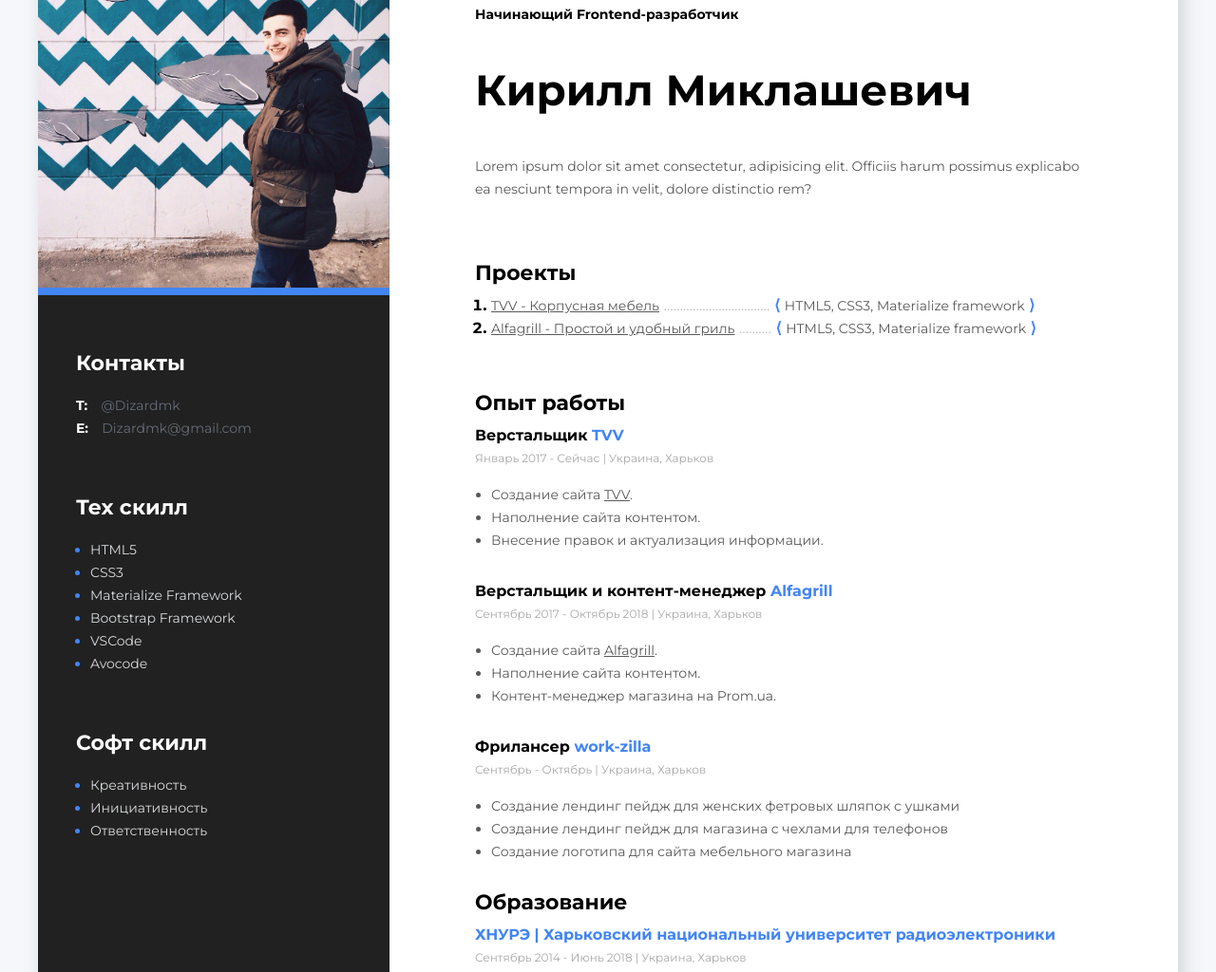
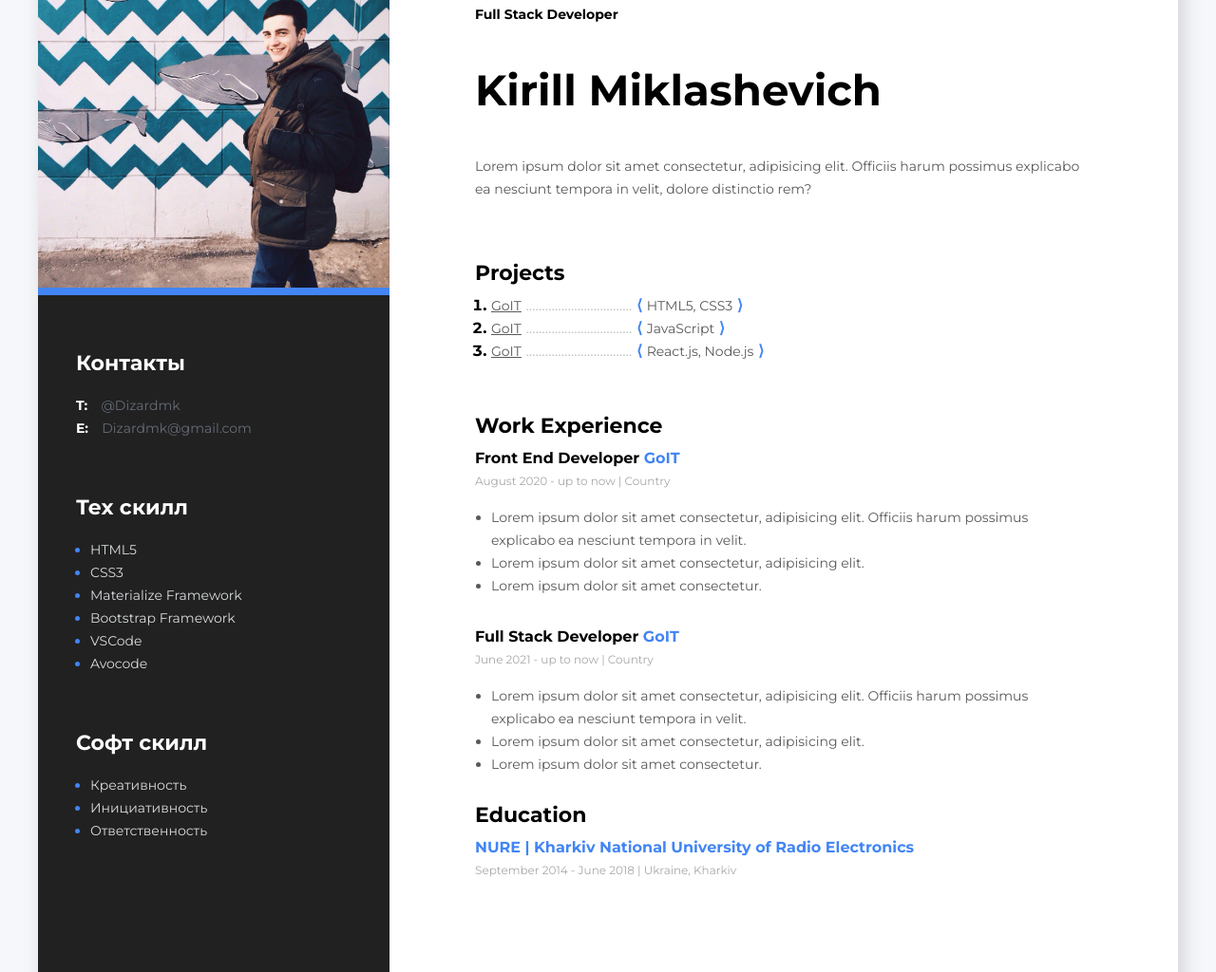
Before and after one commit to Dizardmk/goit-free-marathon-resume-frontend, a plain HTML site: page index.html in a window 1280 px wide. Shown: the part 147-1171 px from the top of the page at 95% size. Drawn offline with Linux system fonts and the light colour scheme.

Commit message:
Update index.html

```diff
--- a/index.html
+++ b/index.html
@@ -3,7 +3,7 @@
   <head>
     <meta charset="UTF-8" />
     <meta name="viewport" content="width=device-width, initial-scale=1.0" />
-    <title>Резюме Frontend @Dizardmk</title>
+    <title>Kirill Miklashevich - Full Stack Developer</title>
     <link rel="stylesheet" href="./css/style.css" />
     <link
       href="https://fonts.googleapis.com/css?family=Montserrat:400,700&display=swap&subset=cyrillic"
@@ -79,8 +79,8 @@
       <div class="blockme">
         <!-- Главная информация обо мне-->
         <div class="main-info">
-          <h2 class="frontend">Начинающий Frontend-разработчик</h2>
-          <h1 class="name">Кирилл Миклашевич</h1>
+          <h2 class="frontend">Full Stack Developer</h2>
+          <h1 class="name">Kirill Miklashevich</h1>
           <p class="description">
             Lorem ipsum dolor sit amet consectetur, adipisicing elit. Officiis
             harum possimus explicabo ea nesciunt tempora in velit, dolore
@@ -89,32 +89,43 @@
         </div>
         <!-- Проекты -->
         <div class="main-div">
-          <h3 class="main-title">Проекты</h3>
+          <h3 class="main-title">Projects</h3>
           <ol>
             <li class="main-li">
-              <a class="main-title-link" href="https://tvv.com.ua/" target="_blank"
-                >TVV - Корпусная мебель</a
+              <a class="main-title-link" href="https://goit.ua/" target="_blank"
+                >GoIT</a
               >
               <span class="dots">.................................</span>
               <span
                 ><b class="proff-company">⟨</b>
                 <span class="main-title-link">
-                  HTML5, CSS3, Materialize framework</span
+                  HTML5, CSS3</span
                 >
                 <b class="proff-company">⟩</b></span
               >
             </li>
             <li class="main-li">
-              <a
-                class="main-title-link"
-                href="http://web.archive.org/web/20190129040057/https://alfagrill.com.ua/" target="_blank"
-                >Alfagrill - Простой и удобный гриль</a
+              <a class="main-title-link" href="https://goit.ua/" target="_blank"
+                >GoIT</a
               >
-              <span class="dots">..........</span>
-              <span></span>
-                <b class="proff-company">⟨</b>
-                <span class="main-title-link"
-                  >HTML5, CSS3, Materialize framework</span
+              <span class="dots">.................................</span>
+              <span
+                ><b class="proff-company">⟨</b>
+                <span class="main-title-link">
+                  JavaScript</span
+                >
+                <b class="proff-company">⟩</b></span
+              >
+            </li>
+            <li class="main-li">
+              <a class="main-title-link" href="https://goit.ua/" target="_blank"
+                >GoIT</a
+              >
+              <span class="dots">.................................</span>
+              <span
+                ><b class="proff-company">⟨</b>
+                <span class="main-title-link">
+                  React.js, Node.js</span
                 >
                 <b class="proff-company">⟩</b></span
               >
@@ -123,58 +134,37 @@
         </div>
         <!-- Опыт работы -->
         <div>
-          <h3 class="main-title">Опыт работы</h3>
-          <!-- Компания 1 - Tvv -->
+          <h3 class="main-title">Work Experience</h3>
+          <!-- Компания 1 -->
           <div>
-            <h4 class="proff-title">Верстальщик <span class="proff-company">TVV</span></h4>
-            <span class="proff-time">Январь 2017 - Сейчас | Украина, Харьков</span>
+            <h4 class="proff-title">Front End Developer <span class="proff-company">GoIT</span></h4>
+            <span class="proff-time">August 2020 - up to now | Country</span>
             <ul class="proff-margin">
-              <li class="proff-li">Создание сайта <a class="main-title-link" href="https://tvv.com.ua/" target="_blank">TVV</a>.</li>
-              <li class="proff-li">Наполнение сайта контентом.</li>
-              <li class="proff-li">Внесение правок и актуализация информации.</li>
+              <li class="proff-li">Lorem ipsum dolor sit amet consectetur, adipisicing elit. Officiis
+            harum possimus explicabo ea nesciunt tempora in velit.</li>
+              <li class="proff-li">Lorem ipsum dolor sit amet consectetur, adipisicing elit.</li>
+              <li class="proff-li">Lorem ipsum dolor sit amet consectetur.</li>
             </ul>
           </div>
-          <!-- Компания 2 - Alfagrill-->
-          <div>
-            <h4 class="proff-title">
-              Верстальщик и контент-менеджер
-              <span class="proff-company">Alfagrill</span>
-            </h4>
-            <span class="proff-time">Сентябрь 2017 - Октябрь 2018 | Украина, Харьков</span>
+          <!-- Компания 2 -->
+         <div>
+            <h4 class="proff-title">Full Stack Developer <span class="proff-company">GoIT</span></h4>
+            <span class="proff-time">June 2021 - up to now | Country</span>
             <ul class="proff-margin">
-              <li class="proff-li">
-                Создание сайта
-                <a class="main-title-link"
-                  href="http://web.archive.org/web/20190129040057/https://alfagrill.com.ua/" target="_blank"
-                  >Alfagrill</a
-                >.
-              </li>
-              <li class="proff-li">Наполнение сайта контентом.</li>
-              <li class="proff-li">Контент-менеджер магазина на Prom.ua.</li>
-            </ul>
-          </div>
-          <!-- Компания 3 - Фрилансер -->
-          <div>
-            <h4 class="proff-title">Фрилансер <span class="proff-company">work-zilla</span></h4>
-            <span class="proff-time">Сентябрь - Октябрь | Украина, Харьков</span>
-            <ul class="proff-margin">
-              <li class="proff-li">
-                Создание лендинг пейдж для женских фетровых шляпок с ушками
-              </li>
-              <li class="proff-li">
-                Создание лендинг пейдж для магазина с чехлами для телефонов
-              </li>
-              <li class="proff-li">Создание логотипа для сайта мебельного магазина</li>
+              <li class="proff-li">Lorem ipsum dolor sit amet consectetur, adipisicing elit. Officiis
+            harum possimus explicabo ea nesciunt tempora in velit.</li>
+              <li class="proff-li">Lorem ipsum dolor sit amet consectetur, adipisicing elit.</li>
+              <li class="proff-li">Lorem ipsum dolor sit amet consectetur.</li>
             </ul>
           </div>
         </div>
         <!-- Образование -->
         <div>
-          <h3 class="main-title">Образование</h3>
+          <h3 class="main-title">Education</h3>
           <p class="nure">
-            ХНУРЭ | Харьковский национальный университет радиоэлектроники
+            NURE | Kharkiv National University of Radio Electronics
           </p>
-          <span class="proff-time">Сентябрь 2014 - Июнь 2018 | Украина, Харьков</span>
+          <span class="proff-time">September 2014 - June 2018 | Ukraine, Kharkiv</span>
         </div>
       </div>
     </div>
```
